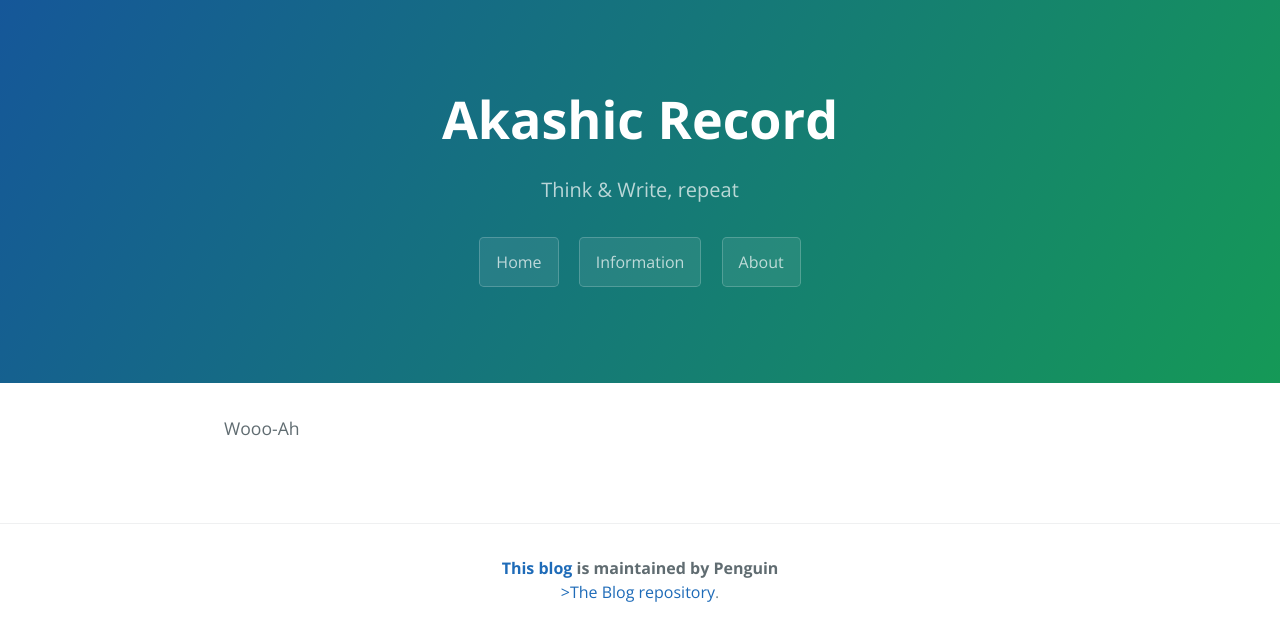
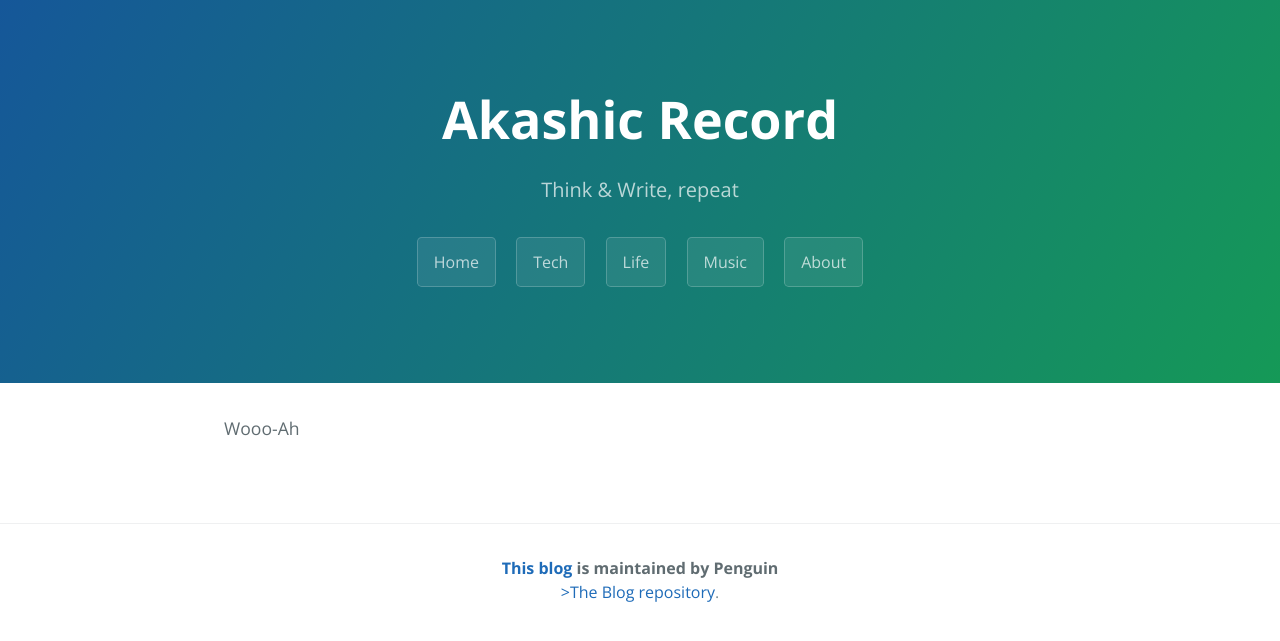
Before and after one commit to sivese/sivese.github.io, a Jekyll site: the page built from index.md, in a window 1280 px wide. Shown: the top 641 px of the page. Built offline with Jekyll 4.4.1, drawn with Linux system fonts in a browser that asks for light colours.

Commit message:
layout building

```diff
--- a/_includes/top.html
+++ b/_includes/top.html
@@ -1,7 +1,9 @@
 <section class="page-header">
     <h1 class="project-name">{{ site.title }}</h1>
     <h2 class="project-tagline">{{ site.description }}</h2>
-    <a href="/" class="btn">Home</a>
-    <a href="/info" class="btn">Information</a>
+    <a href="/home" class="btn">Home</a>
+    <a href="/tech" class="btn">Tech</a>
+    <a href="/life" class="btn">Life</a>
+    <a href="/music" class="btn">Music</a>
     <a href="/about" class="btn">About</a>
 </section>
--- a/_layouts/default.html
+++ b/_layouts/default.html
@@ -6,7 +6,9 @@
     <body>
         {% include top.html %}
 
-        {{ content }}
+        <section class="main-content">
+            {{ content }}
+        </section>
 
         {% include footer.html %}
     </body>
```
Also changed, not shown: index.md (+1 -1 lines), README.md, _layouts/category.html (added), categories/cpp.md (added).
